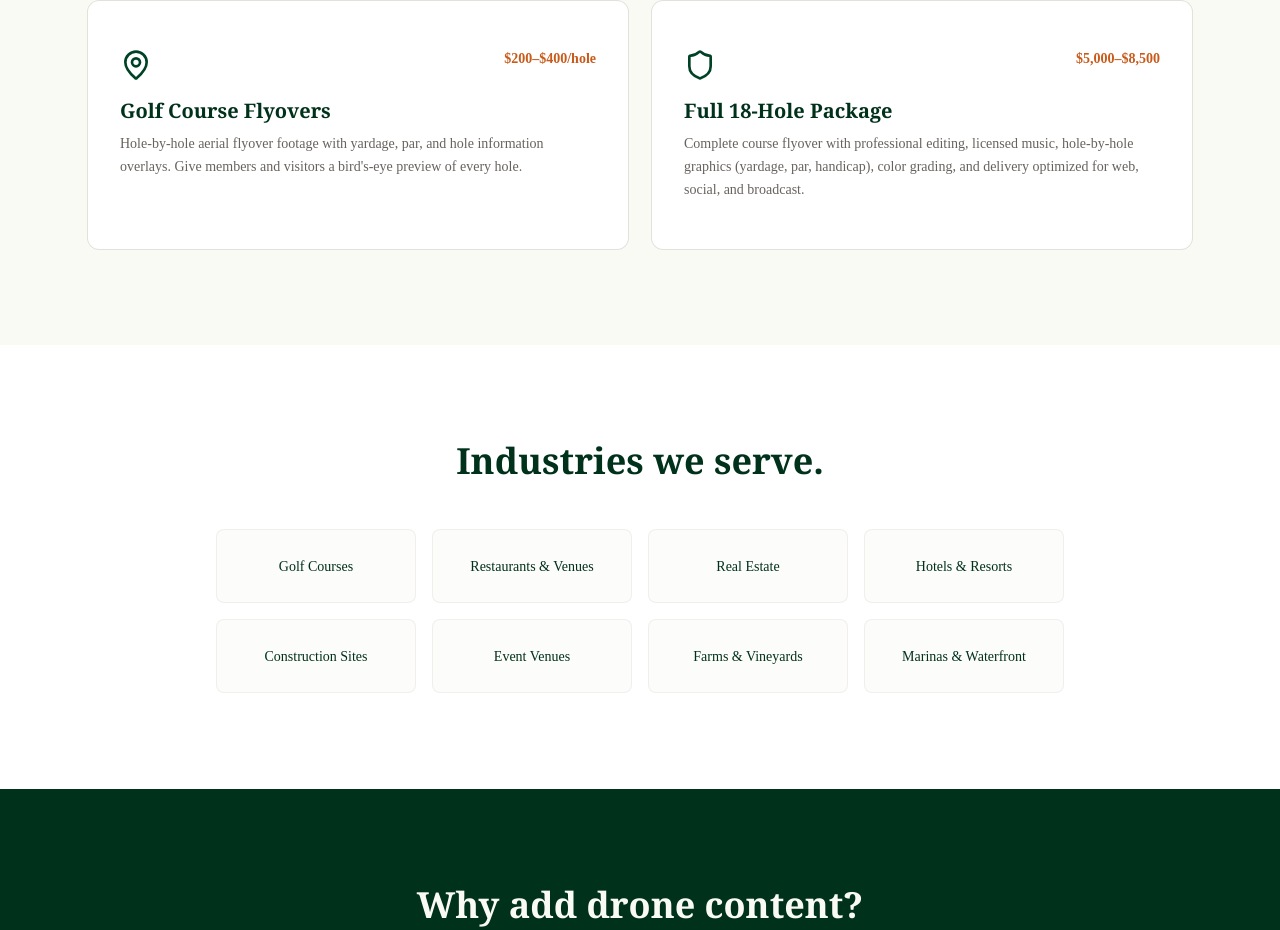
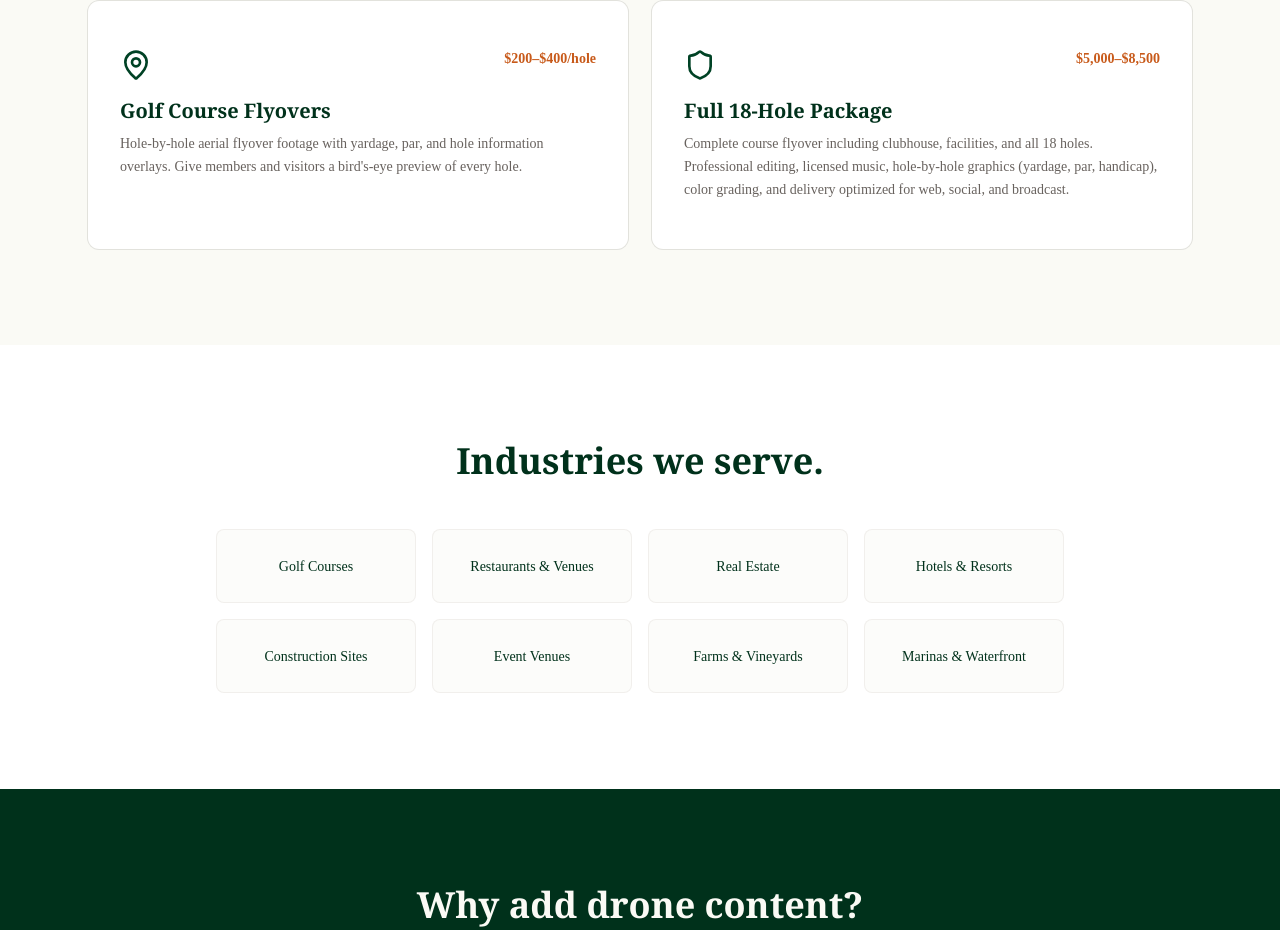
Before and after one commit to bri9and/kwd, a Next.js app: page /drone in a window 1280 px wide. Shown: the part 771-1701 px from the top of the page. Built offline with nearby package versions, Linux system fonts and the light colour scheme; a web font is replaced by a local one.

Commit message:
fix: full course package includes clubhouse and facilities
Co-Authored-By: Claude Opus 4.6 <noreply@anthropic.com>

```diff
--- a/src/app/drone/page.tsx
+++ b/src/app/drone/page.tsx
@@ -30,7 +30,7 @@ const droneServices = [
   {
     icon: Shield,
     title: "Full 18-Hole Package",
-    desc: "Complete course flyover with professional editing, licensed music, hole-by-hole graphics (yardage, par, handicap), color grading, and delivery optimized for web, social, and broadcast.",
+    desc: "Complete course flyover including clubhouse, facilities, and all 18 holes. Professional editing, licensed music, hole-by-hole graphics (yardage, par, handicap), color grading, and delivery optimized for web, social, and broadcast.",
     price: "$5,000–$8,500",
   },
 ];
--- a/src/app/pricing/page.tsx
+++ b/src/app/pricing/page.tsx
@@ -98,7 +98,7 @@ const addons = [
   { name: "Drone Photography (exteriors & aerials)", price: "$195–$520" },
   { name: "Drone Video (30–60s promo)", price: "$325–$975" },
   { name: "Golf Course Flyover (per hole, with overlays)", price: "$200–$400" },
-  { name: "Full 18-Hole Package (editing, music, hole graphics)", price: "$5,000–$8,500" },
+  { name: "Full 18-Hole Package (clubhouse, facilities, editing, music, graphics)", price: "$5,000–$8,500" },
   { name: "Ecommerce Integration", price: "$1,950–$6,500" },
   { name: "IT Consulting (network, systems, cloud, AI)", price: "$100/hr" },
 ];
```
